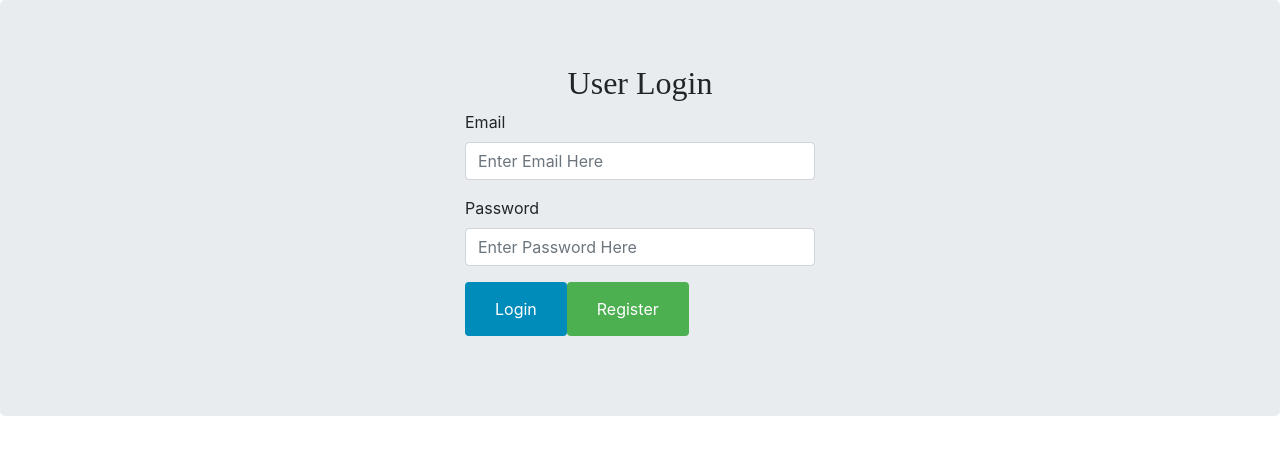
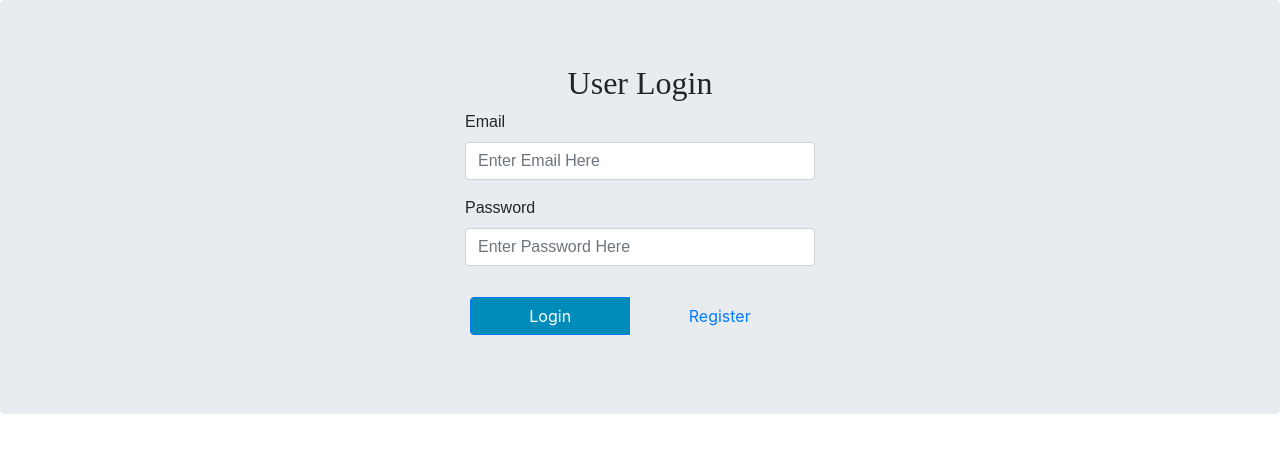
Before and after one commit to AdrianDoran/Project_Smart_Home, an Angular app in the folder web/app/: page /login in a window 1280 px wide. Shown: the top 454 px of the page. Built offline with nearby package versions, Linux system fonts and the light colour scheme.

Commit message:
ENHANCE: Add Custom CSS Styling

```diff
--- a/web/app/src/app/login/login.component.html
+++ b/web/app/src/app/login/login.component.html
@@ -15,7 +15,7 @@
             <div *ngIf="fval.password.errors.required">Password is required</div>
         </div>
     </div>
-    <div class="form-group">
+    <div class="btn-group">
         <button [disabled]="loading" class="btn btn-primary">
             <span *ngIf="loading" class="spinner-border spinner-border-sm mr-1"></span>
             Login
--- a/web/app/src/app/register/register.component.html
+++ b/web/app/src/app/register/register.component.html
@@ -38,11 +38,11 @@
 
   </div>
 
-  <div class="form-group">
+  <div class="btn-group">
     <button [disabled]="loading" class="btn btn-primary">
         <span *ngIf="loading" class="spinner-border spinner-border-sm mr-1"></span>
         Register
     </button>
-    <a routerLink="/login" class="btn btn-link">Login to continue</a>
+    <a routerLink="/login" class="btn btn-link mr-1">Login to continue</a>
 </div>
 </form>
--- a/web/app/src/styles.css
+++ b/web/app/src/styles.css
@@ -18,17 +18,16 @@ p {
     text-align: center;
 }
 
-div[form-group] {
+.form-group {
     font-family: Arial;
-    font-size: 150%;
+    font-size: 100%;
 }
 
-.btn {
-    background-color: #4CAF50; /* Green */
+.btn-group{
+    display: flex;
     border: none;
     color: white;
-    padding: 15px 30px;
-
+    padding: 15px 5px;
     font-size: 16px;
 }
 
```
Also changed, not shown: web/app/src/assets/img/Smart Home Logo.png (added).
